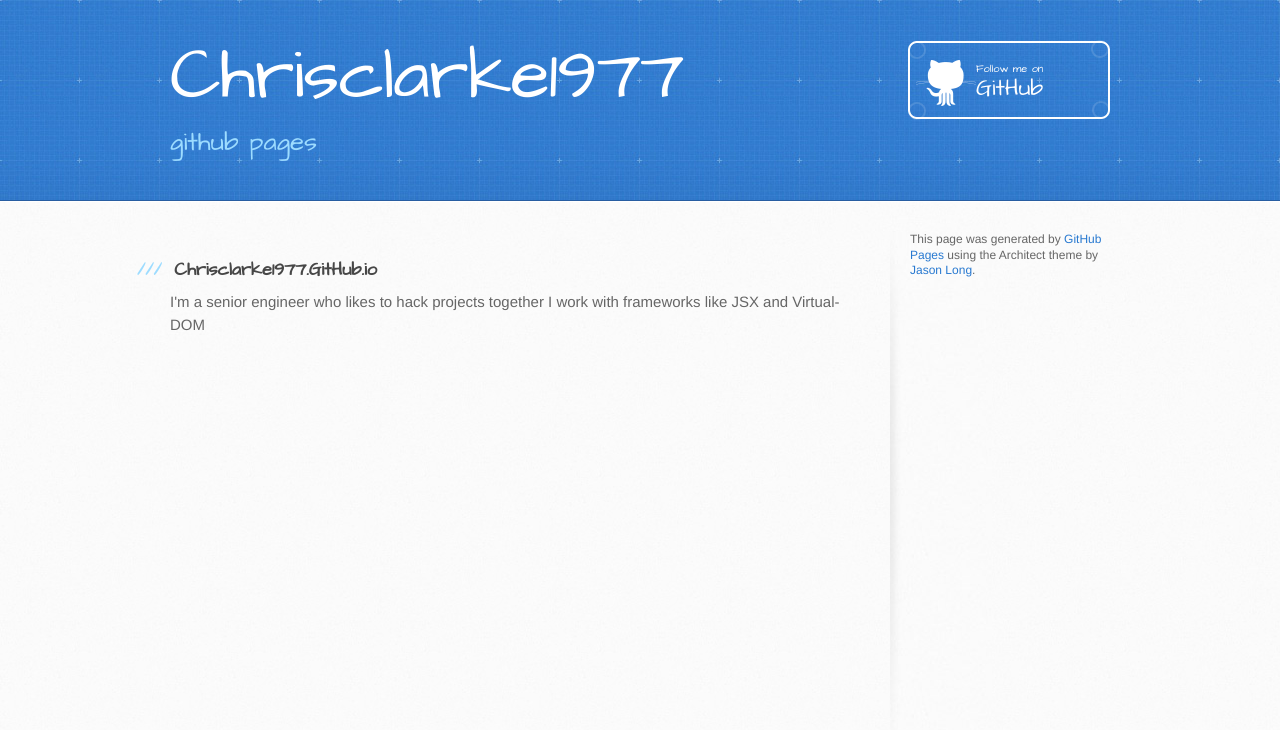
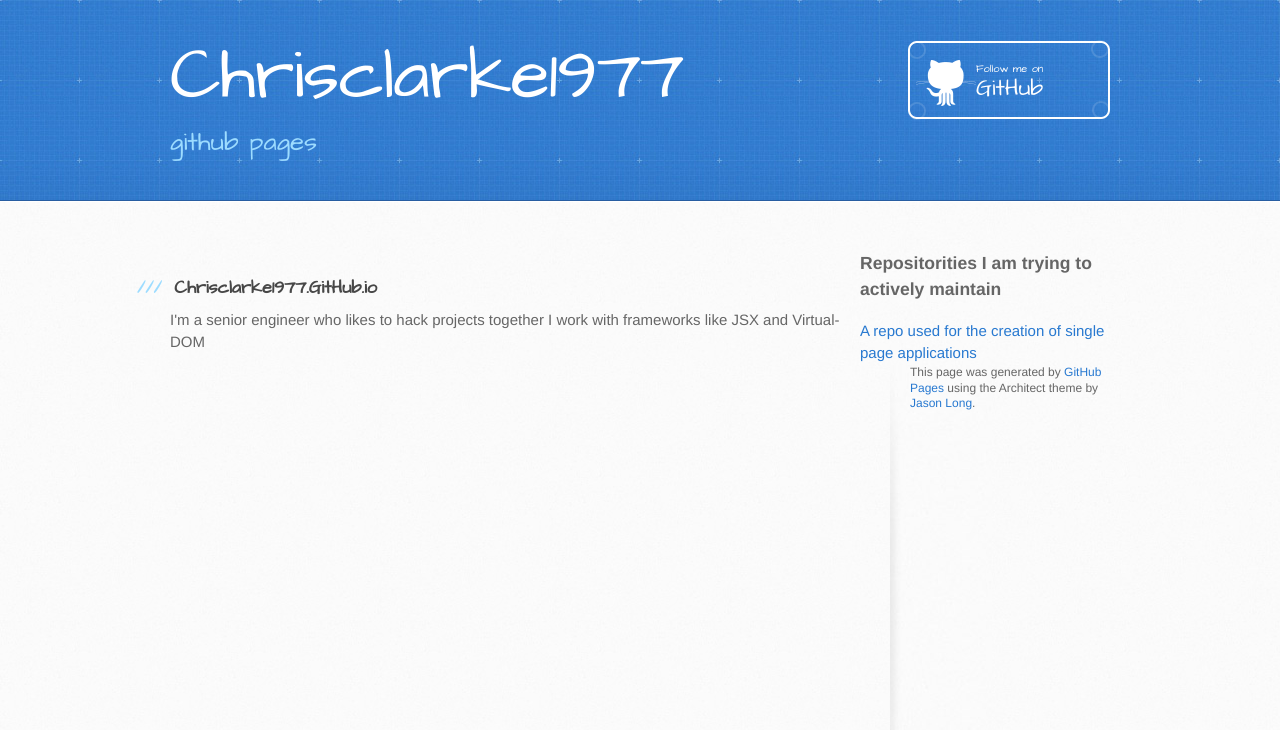
Before and after one commit to chrisclarke1977/chrisclarke1977.github.io, a plain HTML site: page index.html in a window 1280 px wide. Shown: the top 730 px of the page. Drawn offline with Linux system fonts and the light colour scheme.

Commit message:
Update index.html
Added tech stack linke

```diff
--- a/index.html
+++ b/index.html
@@ -35,6 +35,10 @@
             I'm a senior engineer who likes to hack projects together I work with frameworks like JSX and Virtual-DOM
           </p>
         </section>
+        <section>
+          <h3>Repositorities I am trying to actively maintain</h3>
+          <a href="/tech-stack">A repo used for the creation of single page applications</a>
+        </section>
 
         <aside id="sidebar">
 
```
